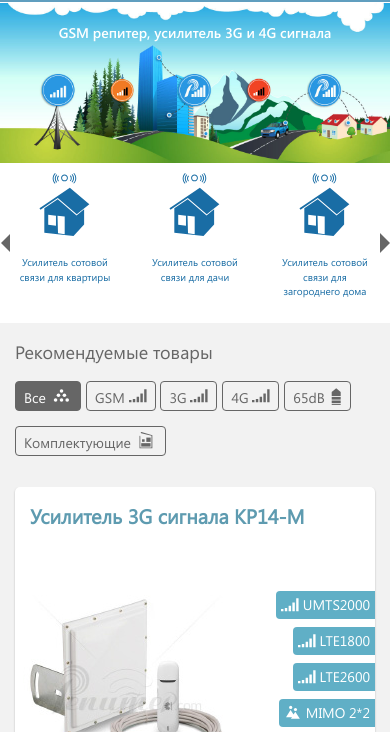
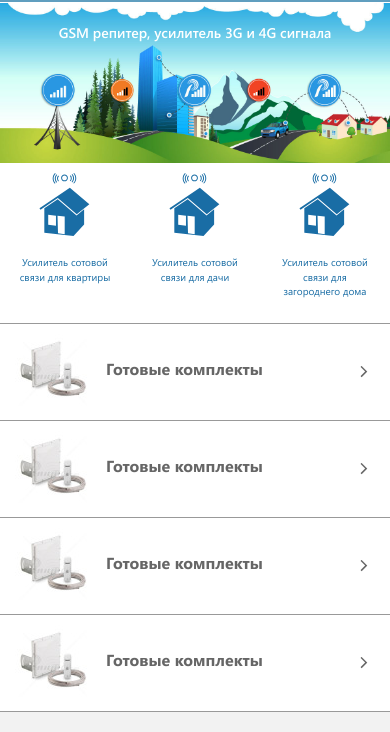
Before and after one commit to YuryKoropenko/bx1.cm0.1r381.spectrum.myjino.ru, a plain HTML site: page app/index.html in a window 390 px wide. Shown: the part 95-827 px from the top of the page. Drawn offline with Linux system fonts and the light colour scheme.

Commit message:
commit 8

```diff
--- a/app/css/style.css
+++ b/app/css/style.css
@@ -226,7 +226,7 @@ main {
   vertical-align: middle;
   font-size: 18px;
   text-align: right;
-  margin-right: 6px;
+  margin-right: 2px;
 }
 .header .phone p b {
   display: block;
@@ -404,11 +404,11 @@ main {
   margin-top: -10px;
 }
 .icons-slider .slick-prev {
-  left: -15px;
+  left: -10px;
   background: url('../img/prev.png');
 }
 .icons-slider .slick-next {
-  right: -15px;
+  right: -10px;
   background: url('../img/next.png');
 }
 .catalog-top-content {
@@ -1541,6 +1541,10 @@ h2 {
   border-radius: 12px;
   border: 2px solid #ccc;
   padding: 0 12px;
+}
+.index-catalog {
+  margin-left: 3px;
+  margin-right: 3px;
 }
 .index-catalog .slick-prev,
 .index-catalog .slick-next {
@@ -1772,6 +1776,9 @@ h2 {
   }
 }
 @media (max-width: 991px) {
+  .catalog-menu-wp .column .column-top a span {
+    font-size: 16px;
+  }
   .header .phone a {
     display: none;
   }
@@ -1995,12 +2002,6 @@ h2 {
   }
   .icons-slider .item {
     padding: 8px 0;
-  }
-  .icons-slider .slick-prev {
-    left: 0;
-  }
-  .icons-slider .slick-next {
-    right: 0;
   }
   .catalog-zag {
     padding: 16px 0;
@@ -2203,6 +2204,68 @@ h2 {
   }
   .mobile-menu ul li a .img img {
   }
+  .mobile-menu-2 {
+    margin-left: -15px;
+    margin-right: -15px;
+  }
+  .mobile-menu-2 ul {
+    padding: 0;
+    margin: 0;
+    list-style: none;
+    background: #fff;
+  }
+  .mobile-menu-2 ul li {
+    border-bottom: 1px solid #999999;
+  }
+  .mobile-menu-2 ul li:first-child {
+    border-top: 1px solid #999999;
+  }
+  .mobile-menu-2 ul li a {
+    position: relative;
+    display: block;
+    height: 96px;
+    padding: 15px 30px 15px 106px;
+    background-color: transparent;
+  }
+  .mobile-menu-2 ul li a:hover {
+    background-color: #e1e1e1;
+  }
+  .mobile-menu-2 ul li a .text {
+    color: #666666;
+    font-size: 16px;
+    line-height: 120%;
+    font-family: "SegoeUIBold";
+    position: absolute;
+    top: 50%;
+    transform: translateY(-50%);
+    -webkit-transform: translateY(-50%);
+    left: 106px;
+    right: 30px;
+    margin-top: -3px;
+  }
+  .mobile-menu-2 ul li a::after {
+    content: '';
+    display: block;
+    width: 8px;
+    height: 12px;
+    background-image: url(../img/arrow.png);
+    background-repeat: no-repeat;
+    background-position: center center;
+    position: absolute;
+    right: 22px;
+    top: 50%;
+    margin-top: -6px;
+  }
+  .mobile-menu-2 ul li a .img {
+    display: block;
+    width: 77px;
+    height: 77px;
+    position: absolute;
+    left: 15px;
+    top: 50%;
+    margin-top: -38.5px;
+    background-color: #fff;
+  }
   .product-top-info .info {
     border-left: 0;
     border-top: 1px solid #ccc;
--- a/app/index.html
+++ b/app/index.html
@@ -449,6 +449,46 @@
 		<div class="container">
 			<div class="row">
 				<div class="col-md-12">
+					<nav class="mobile-menu-2">
+						<ul>
+							<li>
+								<a href="#">
+									<span class="img">
+										<img src="img/mob-menu.jpg" alt="1">
+									</span>
+									<span class="text">Готовые комплекты</span>
+								</a>
+							</li>
+							<li>
+								<a href="#">
+									<span class="img">
+										<img src="img/mob-menu.jpg" alt="1">
+									</span>
+									<span class="text">Готовые комплекты</span>
+								</a>
+							</li>
+							<li>
+								<a href="#">
+									<span class="img">
+										<img src="img/mob-menu.jpg" alt="1">
+									</span>
+									<span class="text">Готовые комплекты</span>
+								</a>
+							</li>
+							<li>
+								<a href="#">
+									<span class="img">
+										<img src="img/mob-menu.jpg" alt="1">
+									</span>
+									<span class="text">Готовые комплекты</span>
+								</a>
+							</li>
+						</ul>
+					</nav>
+				</div>
+			</div>
+			<div class="row">
+				<div class="col-md-12">
 					<div class="catalog-zag">
 						<span class="zag">Рекомендуемые товары</span>
 						<span class="tag active">
--- a/app/js/sliders.js
+++ b/app/js/sliders.js
@@ -5,21 +5,23 @@ $(document).ready(function() {
 		slidesToShow: 4,
 		responsive: [
 			{
-				breakpoint: 991,
+				breakpoint: 992,
 				settings: {
 					slidesToShow: 3
 				}
 			},
 			{
-				breakpoint: 767,
+				breakpoint: 768,
 				settings: {
-					slidesToShow: 2
+					slidesToShow: 2,
+					arrows: false
 				}
 			},
 			{
-				breakpoint: 480,
+				breakpoint: 481,
 				settings: {
-					slidesToShow: 1
+					slidesToShow: 1,
+					arrows: false
 				}
 			}
 		]
@@ -31,13 +33,13 @@ $(document).ready(function() {
 		speed: 300,
 		responsive: [
 		{
-			breakpoint: 991,
+			breakpoint: 992,
 			settings: {
 				centerPadding: '0px'
 			}
 		},
 		{
-			breakpoint: 767,
+			breakpoint: 768,
 			settings: {
 				centerPadding: '0px',
 				arrows: false
```
